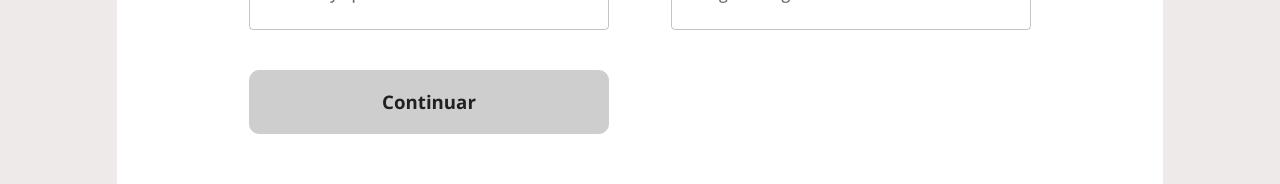
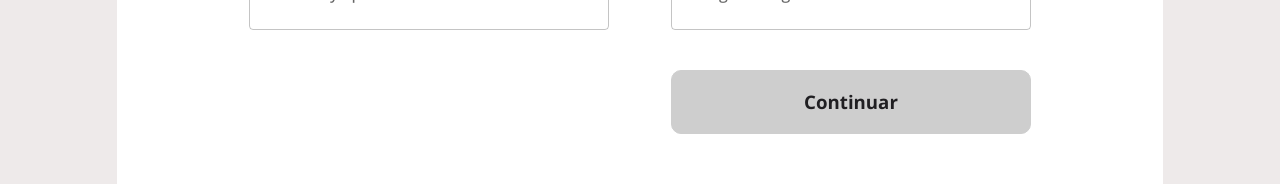
Before and after one commit to BenjaminMirra/proyectoDMH, a Next.js app in the folder equipo-12/: page /agregar-tarjeta in a window 1280 px wide. Shown: the part 360-544 px from the top of the page. Built offline with nearby package versions, Linux system fonts and the light colour scheme; no server answers.

Commit message:
credit-card  responsive

```diff
--- a/equipo-12/components/CreditCard/creditCard.tsx
+++ b/equipo-12/components/CreditCard/creditCard.tsx
@@ -11,10 +11,13 @@ import {
   Button,
   Box,
   TextFieldVariants,
+  Grid,
+  Paper,
 } from "@mui/material";
 import Link from "next/link";
 import ControlledInput from "../FormController/controlled-input";
 import axios from "axios";
+import { styled } from "@mui/material/styles";
 
 /* const schema = yup
   .object({
@@ -50,10 +53,8 @@ const CreditCard = () => {
     }).then((response) => {
       setIdAccount(response.data?.id);
       console.log(idAccount);
-      console.log(typeof idAccount);
     });
   }, [idAccount]);
-
 
   useEffect(() => {
     setState({
@@ -81,9 +82,9 @@ const CreditCard = () => {
           `https://digitalmoney.ctd.academy/api/accounts/${idAccount}/cards`,
           {
             cod: parseInt(cvc),
-            "expiration_date": expiry,
-            "first_last_name": name,
-            "number_id": parseInt(number),
+            expiration_date: expiry,
+            first_last_name: name,
+            number_id: parseInt(number),
           },
           {
             headers: {
@@ -98,6 +99,14 @@ const CreditCard = () => {
       console.log(error);
     }
   };
+
+  const Item = styled(Paper)(({ theme }) => ({
+    backgroundColor: theme.palette.mode === "dark" ? "#1A2027" : "#fff",
+    ...theme.typography.body2,
+    padding: theme.spacing(1),
+    textAlign: "center",
+    color: theme.palette.text.secondary,
+  }));
 
   return (
     <>
@@ -216,7 +225,17 @@ const CreditCard = () => {
               />
             )}
           </InputMask>
-
+          <Box
+            sx={{
+              "@media only screen and (min-width: 768px)": {
+                gridColumn:"span 2",
+                maxWidth:"100%"
+              },
+              "@media only screen and (min-width: 1024px)": {
+                gridColumn: "2",
+              },
+            }}
+          >
             <Link
               href="#"
               style={{
@@ -237,6 +256,7 @@ const CreditCard = () => {
               </Button>
             </Link>
           </Box>
+        </Box>
       </form>
     </>
   );
```
Lines whose indentation alone changed are shown as unchanged.
